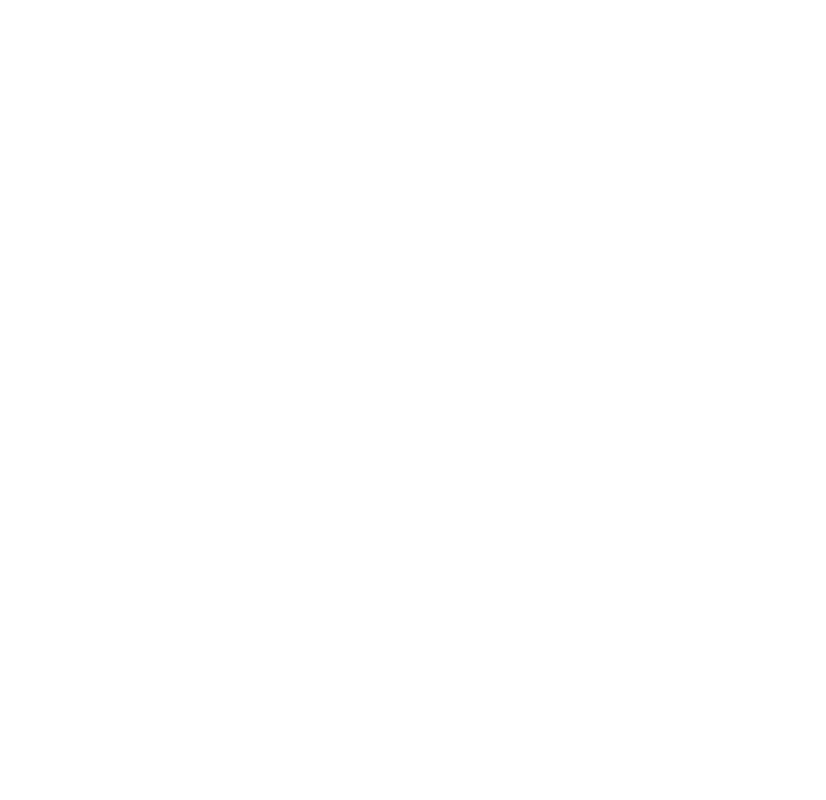
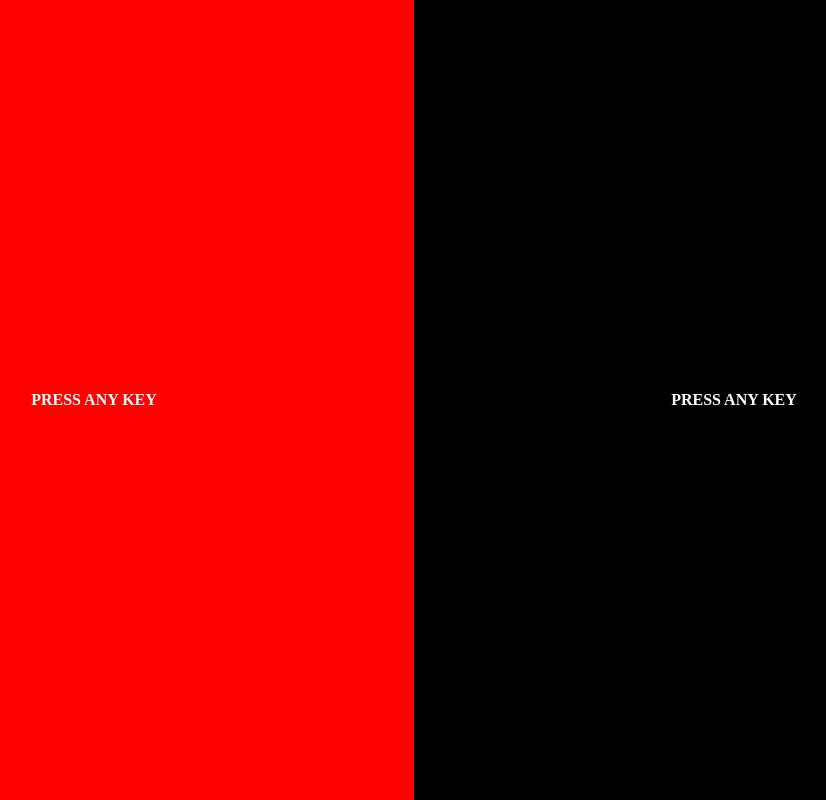
Before and after one commit to georgestcm/key-code, a plain HTML site: page index.html in a window 1280 px wide. Shown: the whole page, without its empty margins (226-1052 px from the left). Drawn offline with Linux system fonts and the light colour scheme.

Commit message:
tags for page added

```diff
--- a/index.html
+++ b/index.html
@@ -5,8 +5,21 @@
   <meta name="viewport" content="width=device-width, initial-scale=1.0">
   <meta http-equiv="X-UA-Compatible" content="ie=edge">
   <title>Document</title>
+  <link rel="stylesheet" href="css/main.css">
 </head>
 <body>
-
+<div class="parent">
+  <div class="letter">
+      <p>
+         PRESS ANY KEY
+      </p>
+  </div>
+  <div class="keycode">
+      <p>
+        PRESS ANY KEY
+      </p>
+  </div>
+</div>
+<script src="js/main.js"></script>
 </body>
 </html>
```
